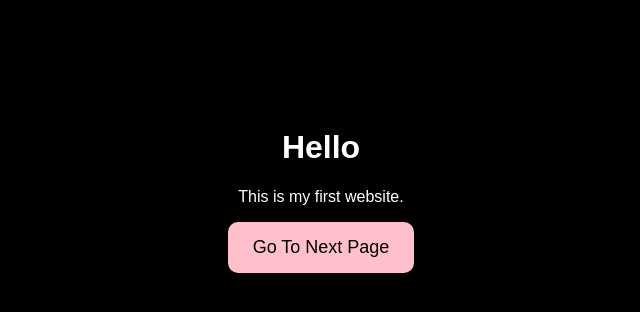
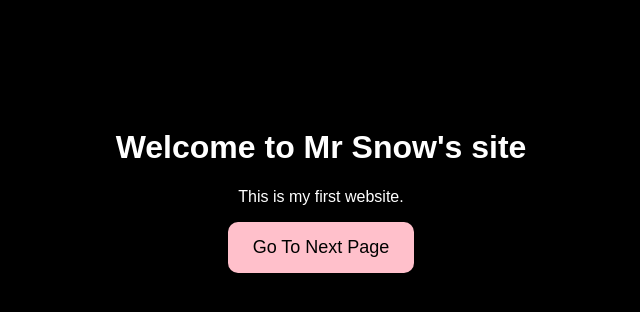
Before and after one commit to rv-ui/mrsnow-site, a plain HTML site: page index.html in a window 1280 px wide. Shown: the whole page, without its empty margins (319-959 px from the left). Drawn offline with Linux system fonts and the light colour scheme.

Commit message:
Updated homepage text

```diff
--- a/index.html
+++ b/index.html
@@ -7,7 +7,7 @@
 
 <body>
 
-<h1>Hello</h1>
+<h1>Welcome to Mr Snow's site</h1>
 
 <p>This is my first website.</p>
 
```
